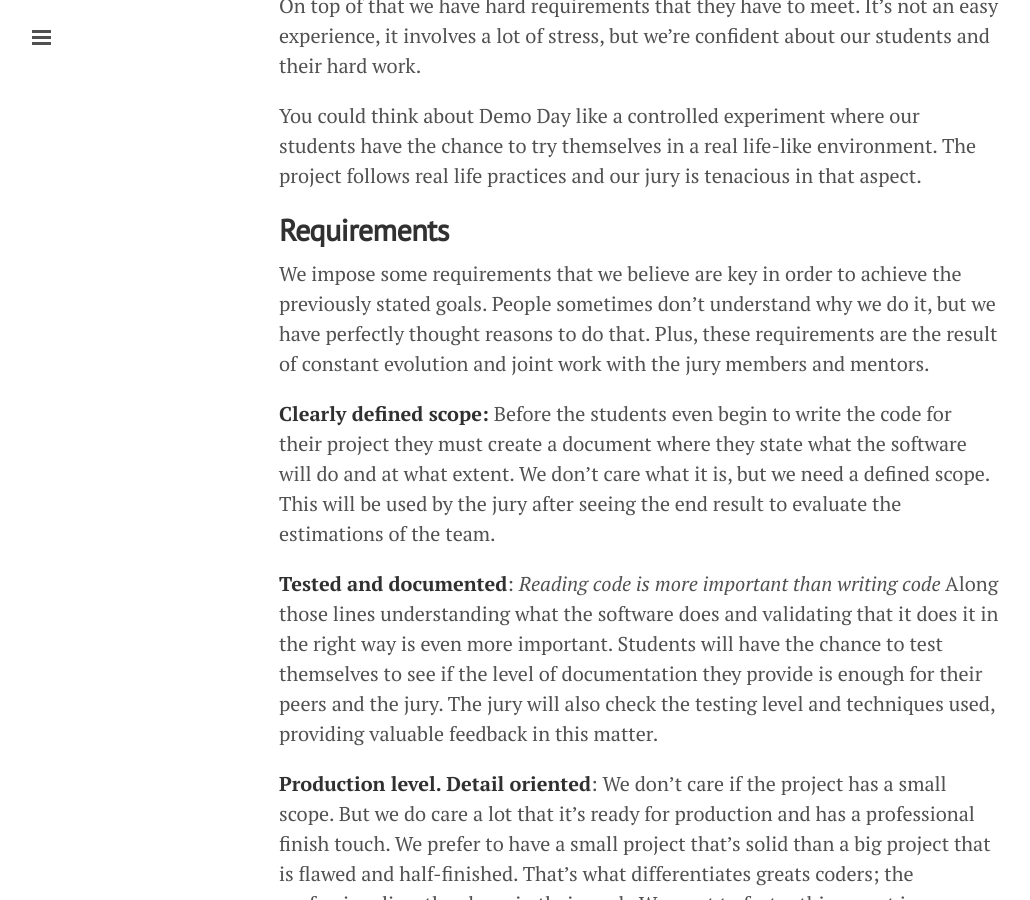
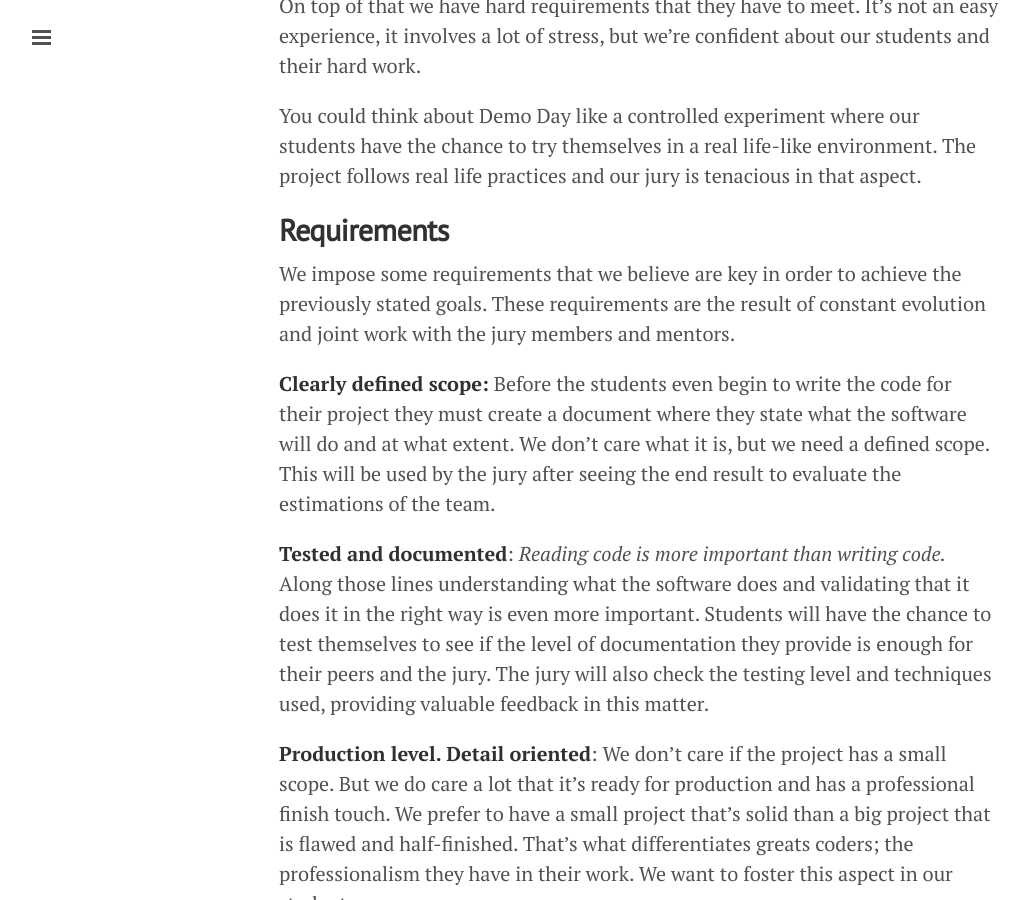
Before and after one commit to mcne65/rmotr.github.io, a Jekyll site: the page built from _posts/2015-03-10-introducing-demo-day.md, in a window 1280 px wide and 900 px high, scrolled down 1269 px. Shown: the whole window, without its empty margins (1-1031 px from the left). Built offline with Jekyll 4.4.1, drawn with Linux system fonts in a browser that asks for light colours; Markdown is read by kramdown in place of the engine named in the settings; some of the changed text lies outside the part shown.

Commit message:
Fixing introduction to Demo Day

```diff
--- a/_posts/2015-03-10-introducing-demo-day.md
+++ b/_posts/2015-03-10-introducing-demo-day.md
@@ -25,11 +25,11 @@ You could think about Demo Day like a controlled experiment where our students h
 
 ## Requirements
 
-We impose some requirements that we believe are key in order to achieve the previously stated goals. People sometimes don't understand why we do it, but we have perfectly thought reasons to do that. Plus, these requirements are the result of constant evolution and joint work with the jury members and mentors.
+We impose some requirements that we believe are key in order to achieve the previously stated goals. These requirements are the result of constant evolution and joint work with the jury members and mentors.
 
 **Clearly defined scope:** Before the students even begin to write the code for their project they must create a document where they state what the software will do and at what extent. We don't care what it is, but we need a defined scope. This will be used by the jury after seeing the end result to evaluate the estimations of the team.
 
-**Tested and documented**: _Reading code is more important than writing code_ Along those lines understanding what the software does and validating that it does it in the right way is even more important. Students will have the chance to test themselves to see if the level of documentation they provide is enough for their peers and the jury. The jury will also check the testing level and techniques used, providing valuable feedback in this matter.
+**Tested and documented**: _Reading code is more important than writing code._ Along those lines understanding what the software does and validating that it does it in the right way is even more important. Students will have the chance to test themselves to see if the level of documentation they provide is enough for their peers and the jury. The jury will also check the testing level and techniques used, providing valuable feedback in this matter.
 
 **Production level. Detail oriented**: We don't care if the project has a small scope. But we do care a lot that it's ready for production and has a professional finish touch. We prefer to have a small project that's solid than a big project that is flawed and half-finished. That's what differentiates greats coders; the professionalism they have in their work. We want to foster this aspect in our students.
 
```
Also changed, not shown: other parts of _posts/2015-03-10-introducing-demo-day.md (+1 -1 lines).
